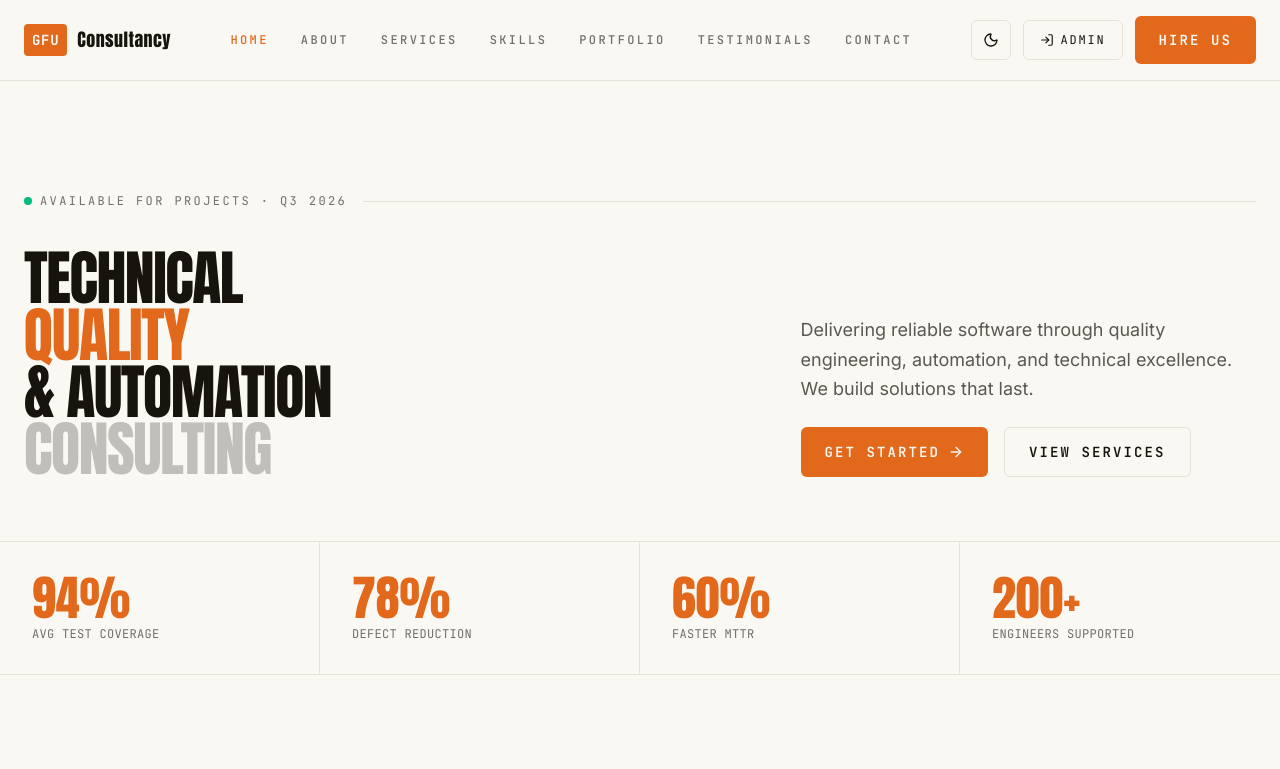
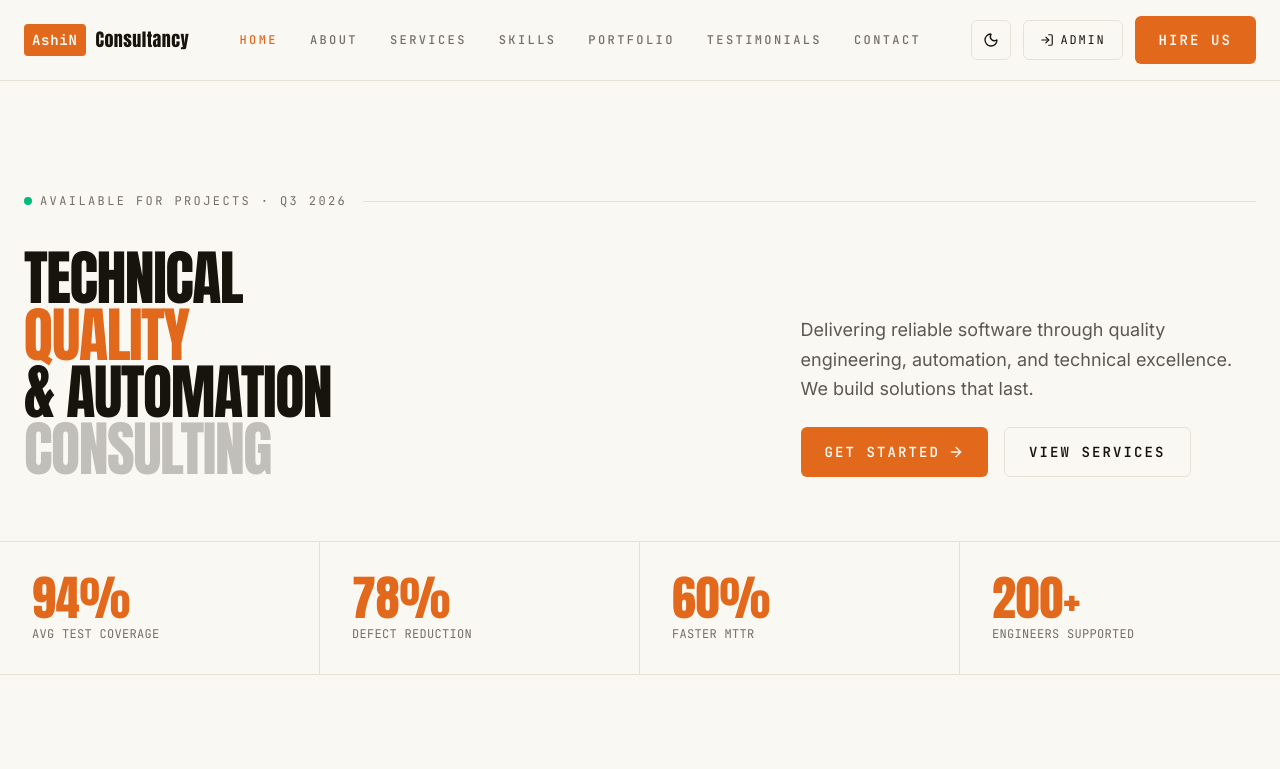
Before and after one commit to shikta-pixel/websiteFinal, a React (Vite) app: page / in a window 1280 px wide. Shown: the top 769 px of the page. Built offline with nearby package versions, Linux system fonts and the light colour scheme.

Commit message:
name change

```diff
--- a/index.html
+++ b/index.html
@@ -4,8 +4,8 @@
     <meta charset="UTF-8" />
     <link rel="icon" type="image/svg+xml" href="/favicon.svg" />
     <meta name="viewport" content="width=device-width, initial-scale=1.0" />
-    <meta name="description" content="GFU Consultancy — Technical quality, automation & software consulting. QA strategy, test automation, DevOps and CI/CD." />
-    <title>GFU Consultancy — Technical Quality &amp; Automation Consulting</title>
+    <meta name="description" content="AshiN Consultancy — Technical quality, automation & software consulting. QA strategy, test automation, DevOps and CI/CD." />
+    <title>AshiN Consultancy — Technical Quality &amp; Automation Consulting</title>
     <link rel="preconnect" href="https://fonts.googleapis.com" />
     <link rel="preconnect" href="https://fonts.gstatic.com" crossorigin />
     <link
--- a/src/components/Contact.tsx
+++ b/src/components/Contact.tsx
@@ -8,7 +8,7 @@ const inputClasses =
 const labelClasses = 'font-mono text-xs uppercase tracking-[0.2em] text-ink/60 dark:text-cream/60'
 
 const contactInfo = [
-  { icon: Mail, label: 'contact@gfuconsultancy.com' },
+  { icon: Mail, label: 'contact@ashinconsultancy.com' },
   { icon: MapPin, label: 'Remote — Worldwide' },
   { icon: Monitor, label: 'Part-time & full contract engagements' },
 ]
--- a/src/components/Footer.tsx
+++ b/src/components/Footer.tsx
@@ -6,7 +6,7 @@ export function Footer() {
       <div className="mx-auto flex max-w-7xl flex-col items-center gap-6 px-6 py-8 sm:flex-row sm:justify-between">
         <a href="#home" className="flex items-center gap-2.5">
           <span className="flex h-7 items-center rounded-sm bg-orange-500 px-2 font-mono text-xs font-bold tracking-wider text-cream">
-            GFU
+            AshiN
           </span>
           <span className="font-display text-base tracking-wide">Consultancy</span>
           <span className="ml-1 font-mono text-xs text-ink/50 dark:text-cream/50">© 2026</span>
--- a/src/components/Navbar.tsx
+++ b/src/components/Navbar.tsx
@@ -33,7 +33,7 @@ export function Navbar() {
       <div className="mx-auto flex h-20 max-w-7xl items-center justify-between px-6">
         <a href="#home" className="flex items-center gap-2.5">
           <span className="flex h-8 items-center rounded-sm bg-orange-500 px-2 font-mono text-sm font-bold tracking-wider text-cream">
-            GFU
+            AshiN
           </span>
           <span className="font-display text-lg tracking-wide text-ink dark:text-cream">Consultancy</span>
         </a>
```
